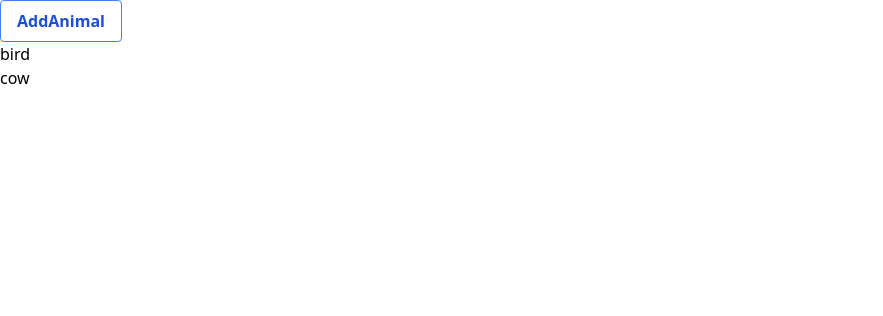
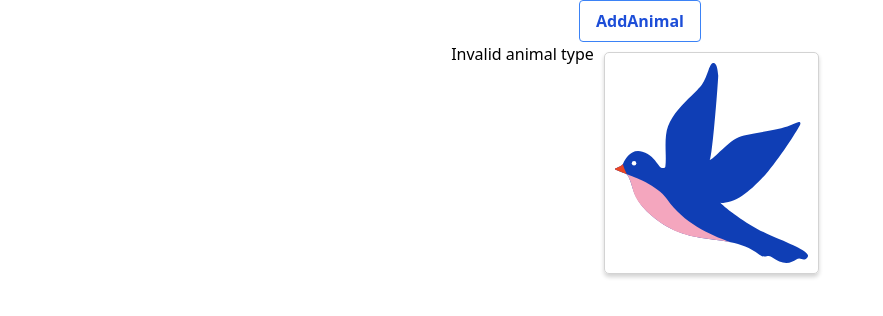
Before and after one commit to mohasaket/todos, a React (Vite) app: page / in a window 1280 px wide. Both pictures are taken after a click on the button "AddAnimal". Shown: the top 316 px of the page, without its empty margins (0-883 px from the left). Built offline with nearby package versions, Linux system fonts and the light colour scheme.

Commit message:
animal-love

```diff
--- a/src/App.css
+++ b/src/App.css
@@ -0,0 +1,11 @@
+.app {
+  display: flex;
+  flex-direction: column;
+  align-items: center;
+}
+.animal-list {
+  display: flex;
+  flex-direction: row;
+  flex-wrap: wrap;
+  justify-content: center;
+}
--- a/src/App.tsx
+++ b/src/App.tsx
@@ -1,8 +1,8 @@
 import { useState } from "react";
 import AnimalShow from "./Components/Animal/AnimalShow";
-
-const animals = ["bird", "cow", "cat", "horse", "dog", "gator"];
+import "./App.css";
 const getRandomAnimal = () => {
+  const animals = ["bird", "cow", "cat", "horse", "dog", "gator"];
   return animals[Math.floor(animals.length * Math.random())];
 };
 
@@ -11,9 +11,11 @@ function App() {
   const handelClick = () => {
     setAnimals([...animals, getRandomAnimal()]);
   };
-
+  const renderAnimals = animals.map((animal: any, index: number) => {
+    return <AnimalShow type={animal} key={index} />;
+  });
   return (
-    <>
+    <div className="app">
       <button
         onClick={handelClick}
         className="bg-transparent hover:bg-blue-500 text-blue-700 font-semibold hover:text-white py-2 px-4 border border-blue-500 hover:border-transparent rounded"
@@ -21,9 +23,8 @@ function App() {
         AddAnimal
       </button>
 
-      <div>{animals}</div>
-      <AnimalShow />
-    </>
+      <div className="animal-list">{renderAnimals}</div>
+    </div>
   );
 }
 
--- /dev/null
+++ b/src/Components/Animal/AnimalShow.css
@@ -0,0 +1,20 @@
+.animal-show {
+  position: relative;
+  border: 1px solid lightgrey;
+  padding: 10px;
+  border-radius: 5px;
+  -webkit-border-radius: 5px;
+  -moz-border-radius: 5px;
+  -ms-border-radius: 5px;
+  -o-border-radius: 5px;
+  margin: 10px;
+  box-shadow: 0px 3px 4px lightgrey;
+}
+.animal {
+  height: 200px;
+}
+.heart {
+  position: absolute;
+  bottom: 10%;
+  right: 10%;
+}
--- a/src/Components/Animal/AnimalShow.tsx
+++ b/src/Components/Animal/AnimalShow.tsx
@@ -1,7 +1,46 @@
-import React from "react";
+import React, { useState } from "react";
+import bird from "../../assets/images/animals/bird.svg";
+import cat from "../../assets/images/animals/cat.svg";
+import cow from "../../assets/images/animals/cow.svg";
+import gator from "../../assets/images/animals/gator.svg";
+import dog from "../../assets/images/animals/dog.svg";
+import horse from "../../assets/images/animals/horse.svg";
+import heart from "../../assets/images/animals/heart.svg";
+import "./AnimalShow.css";
+const AnimalSvgMap = {
+  bird: bird,
+  cat: cat,
+  cow: cow,
+  horse: horse,
+  dog: dog,
+  gator: gator,
+};
+type AnimalType = keyof typeof AnimalSvgMap;
+export interface Props {
+  type: AnimalType;
+}
+const AnimalShow = ({ type }: Props) => {
+  const animalImage = AnimalSvgMap[type];
+  if (!animalImage) {
+    return <div>Invalid animal type</div>;
+  }
 
-const AnimalShow = () => {
-  return <div>cow</div>;
+  // eslint-disable-next-line react-hooks/rules-of-hooks
+  const [clicks, setClicks] = useState(0);
+  const handelClick = () => {
+    setClicks(clicks + 1);
+  };
+  return (
+    <div className="animal-show" onClick={handelClick}>
+      <img className="animal" src={animalImage} alt="animalImage" />
+      <img
+        className="heart"
+        alt="heart"
+        src={heart}
+        style={{ width: 10 * 10 * clicks + "px" }}
+      />
+    </div>
+  );
 };
 
 export default AnimalShow;
```
